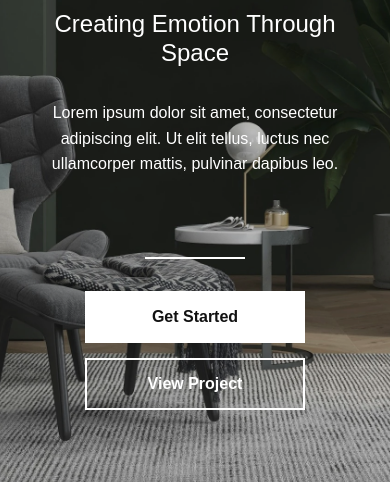
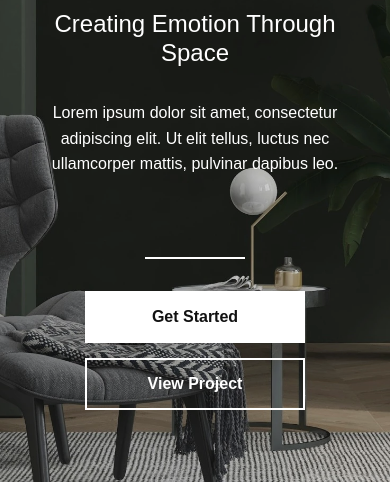
Before and after one commit to Has-sh/Nuwah, an Eleventy site: page src/index.html in a window 390 px wide. Shown: the part 268-750 px from the top of the page. Built offline with nearby package versions, Linux system fonts and the light colour scheme; Eleventy itself is replaced by a stand-in of ours; files that its build step writes are made by us from their sources.

Commit message:
fixes project

```diff
--- a/src/assets/css/styles.css
+++ b/src/assets/css/styles.css
@@ -536,7 +536,7 @@ body {
 
 @media (max-width: 992px) {
 	.hero-container {
-		min-height: 600px;
+		min-height: 800px;
 	}
 
 	.content-wrapper {
@@ -572,7 +572,7 @@ body {
 
 @media (max-width: 768px) {
 	.hero-container {
-		min-height: 850px;
+		min-height: 800px;
 	}
 
 	.hero-content {
--- a/src/index.html
+++ b/src/index.html
@@ -3,7 +3,7 @@ layout: layout.njk
 title: Home
 ---
 <!-- Hero Section -->
-<div class="hero-container" style="min-height: 700px">
+<div class="hero-container">
 	<div class="hero-image">
 		<!-- <video autoplay muted loop playsinline class="background-video loop">
 			<source src="/assets/vid/cover_video.mp4" type="video/mp4" />
```
